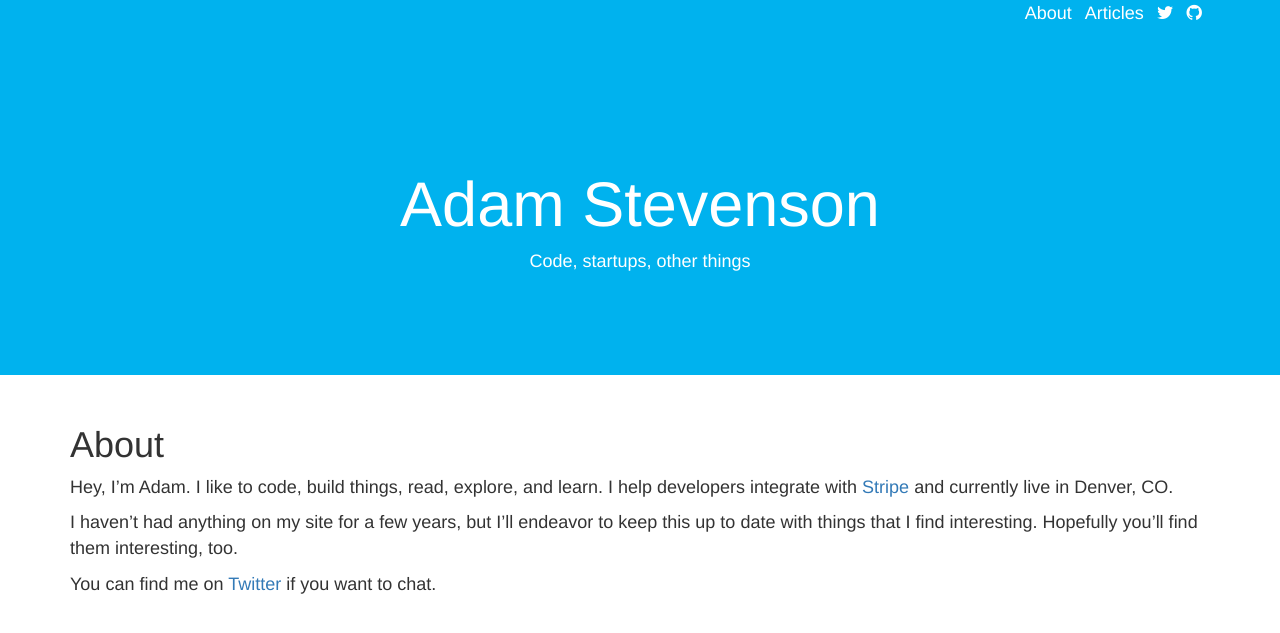
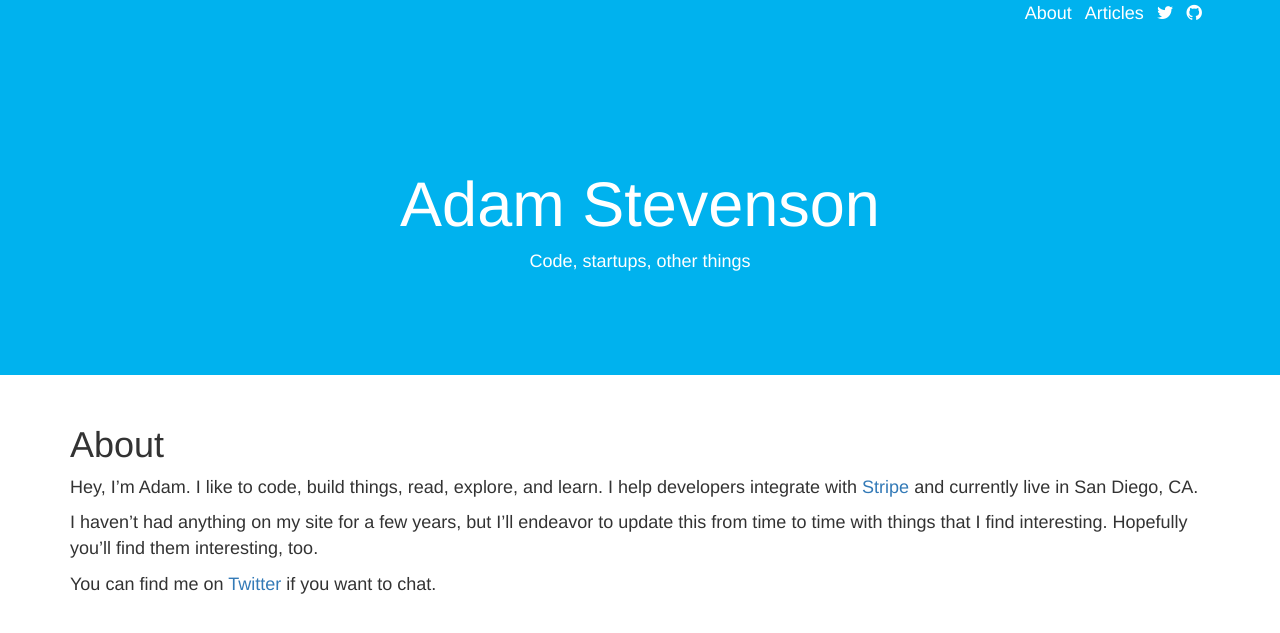
Before and after one commit to adamjstevenson/adamjstevenson.github.io, a Jekyll site: the page built from about.md, in a window 1280 px wide. Shown: the top 633 px of the page. Built offline with Jekyll 4.4.1, drawn with Linux system fonts in a browser that asks for light colours; nearby versions of some CDN libraries; Markdown is read by kramdown in place of the engine named in the settings.

Commit message:
back to san diego

```diff
--- a/about.md
+++ b/about.md
@@ -4,8 +4,8 @@ title: About
 permalink: /about/
 ---
 
-Hey, I'm Adam. I like to code, build things, read, explore, and learn. I help developers integrate with <a href="https://stripe.com">Stripe</a> and currently live in Denver, CO.
+Hey, I'm Adam. I like to code, build things, read, explore, and learn. I help developers integrate with <a href="https://stripe.com">Stripe</a> and currently live in San Diego, CA.
 
-I haven't had anything on my site for a few years, but I'll endeavor to keep this up to date with things that I find interesting. Hopefully you'll find them interesting, too.
+I haven't had anything on my site for a few years, but I'll endeavor to update this from time to time with things that I find interesting. Hopefully you'll find them interesting, too.
 
 You can find me on <a href="https://twitter.com/adamjstevenson">Twitter</a> if you want to chat.
```
